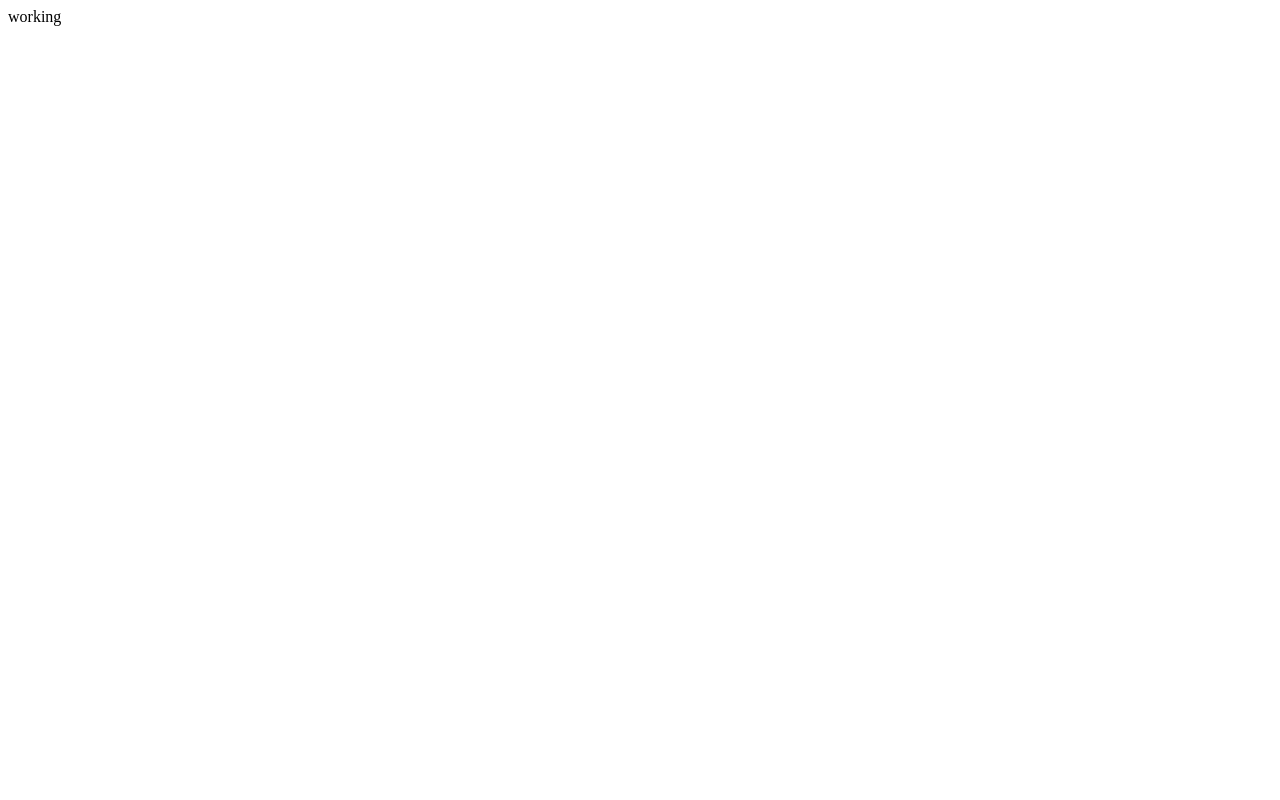
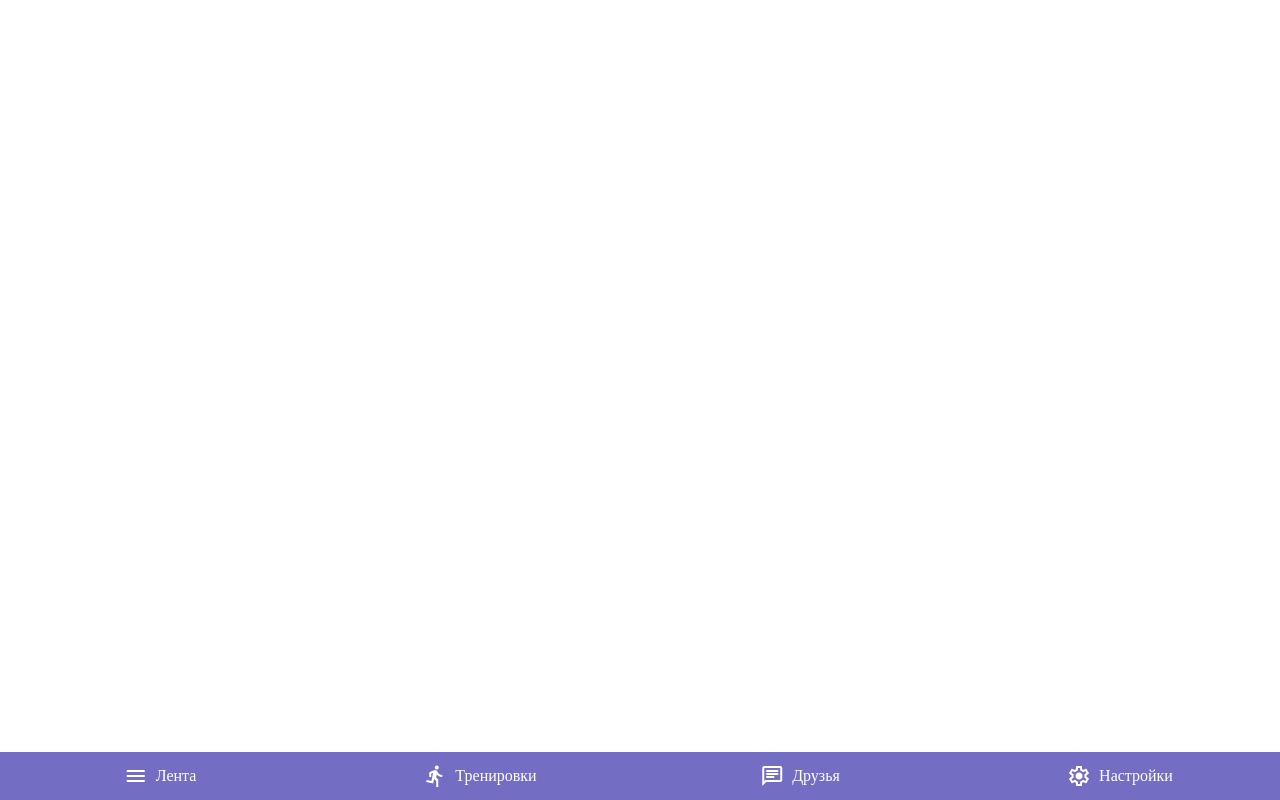
Before and after one commit to gefeeplay/mini-app, a Vue app: page / in a window 1280 px wide. Built offline with nearby package versions, Linux system fonts and the light colour scheme.

Commit message:
nav-panel

```diff
--- a/index.html
+++ b/index.html
@@ -3,6 +3,7 @@
   <head>
     <meta charset="UTF-8" />
     <meta name="viewport" content="width=device-width, initial-scale=1.0" />
+    <link href="https://fonts.googleapis.com/css2?family=Material+Symbols+Outlined" rel="stylesheet" />
     <title>gaySega</title>
   </head>
   <body>
--- a/src/App.vue
+++ b/src/App.vue
@@ -2,9 +2,59 @@
 </script>
 
 <template>
-  working
+  <div class="navigation">
+    <button class="nav-item">
+      <span class="material-symbols-outlined">
+        menu
+      </span>Лента
+    </button>
+    <button class="nav-item">
+      <span class="material-symbols-outlined">
+        directions_run
+      </span>
+      Тренировки
+    </button>
+    <button class="nav-item">
+      <span class="material-symbols-outlined">
+        chat
+      </span>
+      Друзья
+    </button>
+    <button class="nav-item">
+      <span class="material-symbols-outlined">
+        settings
+      </span>
+      Настройки
+    </button>
+  </div>
 </template>
 
 <style scoped>
+.navigation {
+  display: flex;
+  position: fixed;
+  bottom: 0;
+  left: 0;
+  width: 100%;
+  margin: 0;
+  padding: 0;
+  box-sizing: border-box;
+}
 
+.nav-item {
+  flex: 1;
+  display: flex;
+  align-items: center;
+  justify-content: center;
+  gap: 0.5rem;
+  color: white;
+  background-color: rgb(115, 109, 196);
+  padding: 0.5rem;
+  min-height: 2rem;
+  cursor: pointer;
+}
+
+button {
+  all: unset;
+}
 </style>
--- a/src/main.js
+++ b/src/main.js
@@ -1,4 +1,5 @@
 import { createApp } from 'vue'
+import './style.css'
 import App from './App.vue'
 
 createApp(App).mount('#app')
--- /dev/null
+++ b/src/style.css
@@ -0,0 +1,6 @@
+body {
+  margin: 0;
+  padding: 0;
+  border: 0;
+  height: 100%;
+}
```
